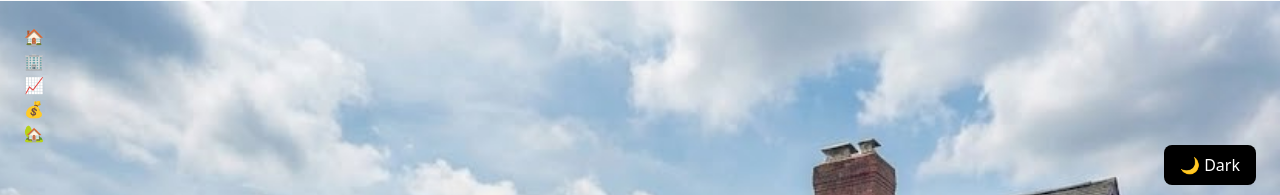
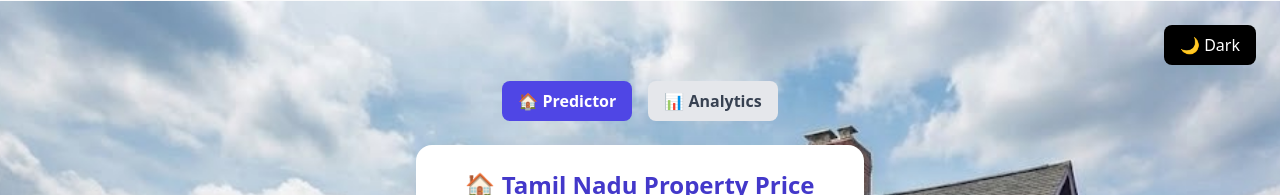
Before and after one commit to runeking2006/chennai-house-prices, a React (Create React App) app in the folder frontend/: page / in a window 1280 px wide. Shown: the top 195 px of the page. Built offline with nearby package versions, Linux system fonts and the light colour scheme; no server answers.

Commit message:
fix:revert

```diff
--- a/frontend/src/App.css
+++ b/frontend/src/App.css
@@ -142,56 +142,3 @@ button:hover {
   background: rgba(2, 6, 23, 0.65);
   backdrop-filter: blur(4px);
 }
-
-/* === Floating Background Icons === */
-.floating-icon {
-  position: fixed;
-  font-size: 2rem;
-  opacity: 0.18;
-  z-index: 1;
-  pointer-events: none;
-  animation: floatUpDown linear infinite alternate;
-  filter: drop-shadow(0 0 8px rgba(255,255,255,0.3));
-}
-
-/* Different positions */
-.icon1 {
-  top: 10%;
-  left: 5%;
-  animation-duration: 6s;
-}
-
-.icon2 {
-  top: 75%;
-  left: 12%;
-  animation-duration: 8s;
-}
-
-.icon3 {
-  top: 20%;
-  right: 8%;
-  animation-duration: 7s;
-}
-
-.icon4 {
-  top: 65%;
-  right: 15%;
-  animation-duration: 9s;
-}
-
-.icon5 {
-  top: 40%;
-  left: 50%;
-  animation-duration: 10s;
-}
-
-/* Floating motion */
-@keyframes floatUpDown {
-  from {
-    transform: translateY(0px) rotate(0deg);
-  }
-
-  to {
-    transform: translateY(-20px) rotate(10deg);
-  }
-}
--- a/frontend/src/App.js
+++ b/frontend/src/App.js
@@ -450,11 +450,6 @@ export default function App() {
         minHeight: "100vh",
       }}
     >
-      <div className="floating-icon icon1">🏠</div>
-      <div className="floating-icon icon2">🏢</div>
-      <div className="floating-icon icon3">📈</div>
-      <div className="floating-icon icon4">💰</div>
-      <div className="floating-icon icon5">🏡</div>
       <h1 style={{ display: "none" }}>HPP-House Price Predictor</h1>
 
       <p style={{ display: "none" }}>
```
